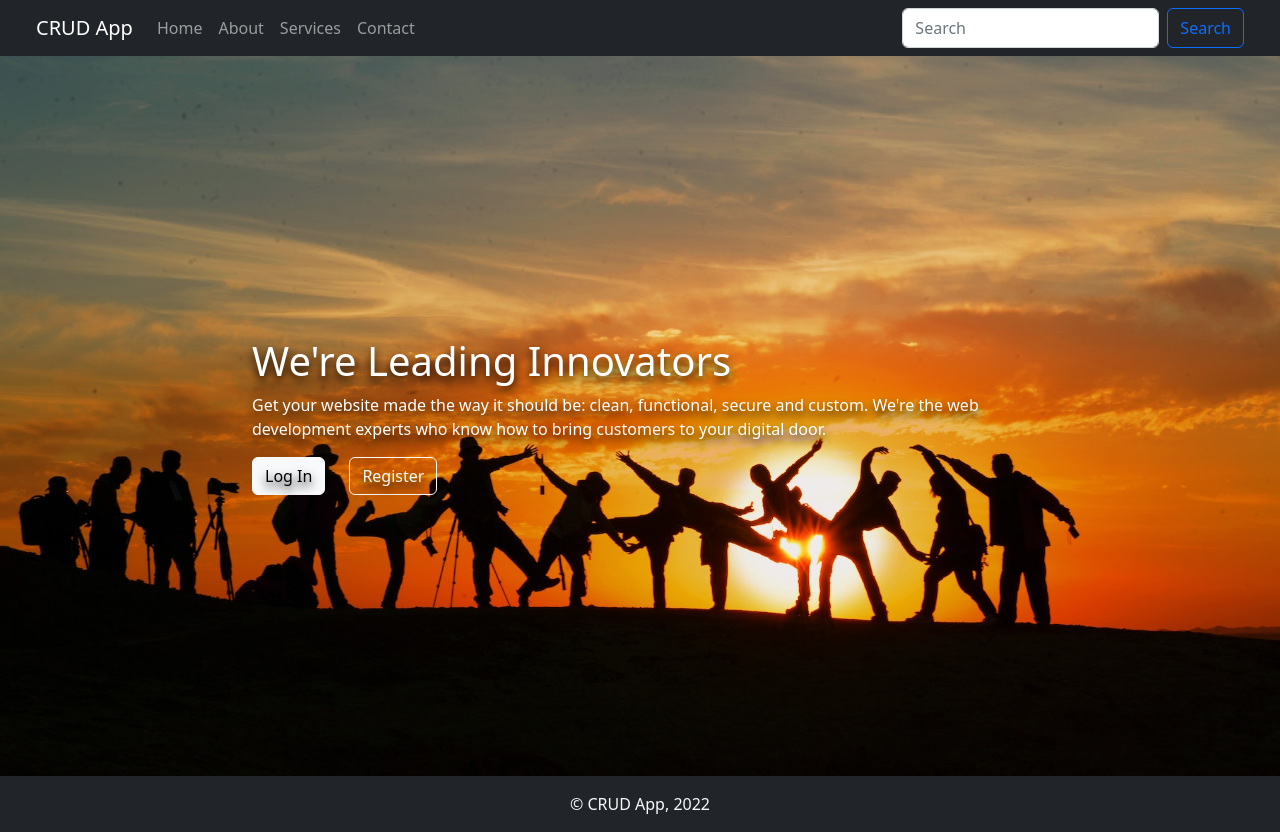
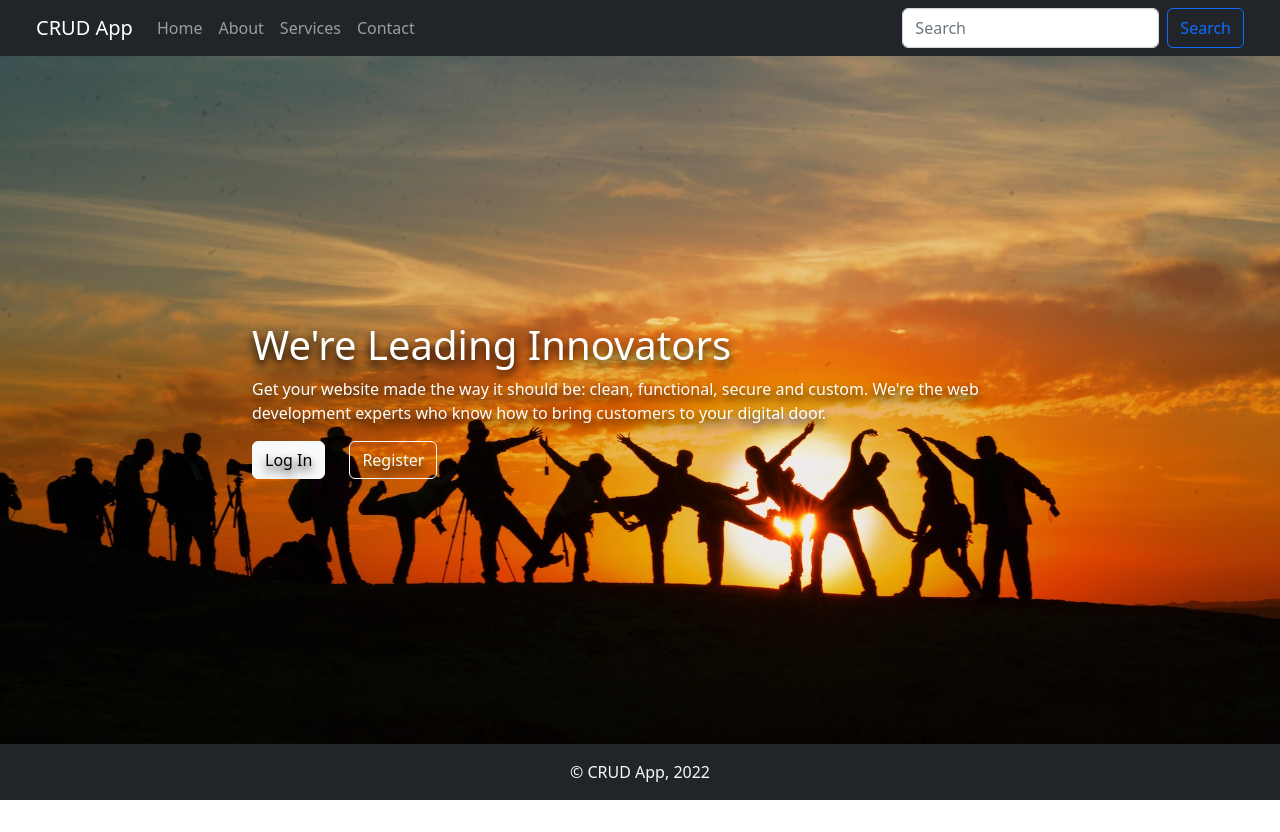
Before and after one commit to OverloadedSam/CRUD-MERN-APP, a React (Create React App) app in the folder frontend/: page / in a window 1280 px wide. After the commit the page ends 800 px from the top, so only its background shows below. Built offline with nearby package versions, Linux system fonts and the light colour scheme.

Commit message:
Fix footer not sticking to bottom on empty pages

```diff
--- a/frontend/src/components/Footer.jsx
+++ b/frontend/src/components/Footer.jsx
@@ -2,7 +2,7 @@ import React from 'react';
 
 const Footer = () => {
   return (
-    <footer className='bg-dark text-light p-3 text-center'>
+    <footer className='footer bg-dark text-light p-3 text-center'>
       {' '}
       &#169; CRUD App, 2022
     </footer>
--- a/frontend/src/css/styles.css
+++ b/frontend/src/css/styles.css
@@ -1,3 +1,9 @@
+#root {
+  display: flex;
+  flex-direction: column;
+  height: 100vh;
+}
+
 .hero {
   background: url('../../public/assets/images/background.jpg');
   background-position: center;
@@ -18,3 +24,7 @@
 .login {
   max-width: 40rem;
 }
+
+.footer {
+  margin-top: auto;
+}
```
